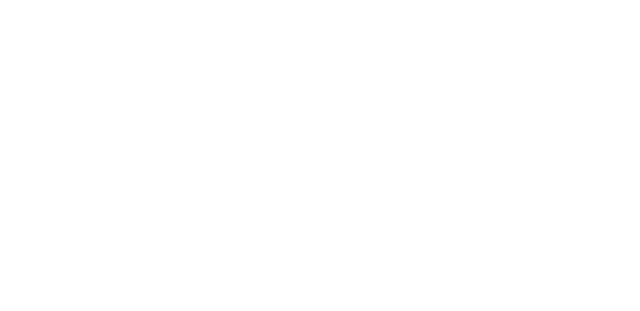
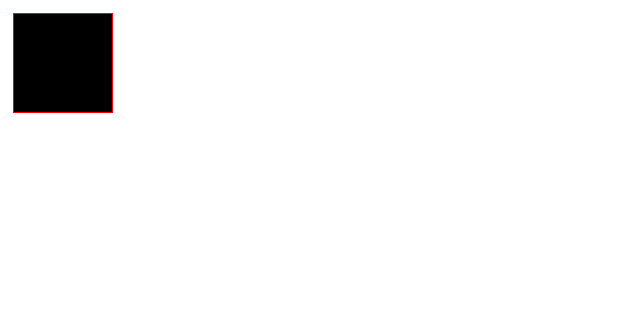
Before and after one commit to nyctef/wormsjs, a plain HTML site: page test.html in a window 1280 px wide. Shown: the whole page, without its empty margins (0-640 px from the left). Drawn offline with Linux system fonts and the light colour scheme.

Commit message:
playing around with getImageData

```diff
--- a/game.js
+++ b/game.js
@@ -2,23 +2,34 @@
 
   console.log('hi')
 
+  var canvas = document.getElementById('screen')
+  var screen = canvas.getContext('2d')
+  var gameSize = { x: canvas.width, y: canvas.height }
+
+  console.log(gameSize)
+
   // set up an fps counter
   var countFrame = (function() {
-    var frameStartTime = performance.now()
+    var lastFrameStartTime = performance.now()
+    var frameCountStartTime = performance.now()
     var frameCount = 0
 
     function logFps() {
       var now = performance.now()
-      var diffMs = now - frameStartTime
+      var diffMs = now - frameCountStartTime
       var diffSecs = diffMs / 1000
       console.log('fps: ' + frameCount / diffSecs)
 
-      frameStartTime = now
+      frameCountStartTime = now
       frameCount = 0
     }
 
     function countFrame() {
+      var thisFrameStartTime = performance.now()
+      var tdelta = thisFrameStartTime - lastFrameStartTime
+      lastFrameStartTime = thisFrameStartTime
       frameCount++
+      return tdelta
     }
 
     setInterval(logFps, 5*1000)
@@ -26,9 +37,54 @@
     return countFrame
   })()
 
+  var edgePixelData
+
+  function getEdgePixelData() {
+    var R = 0
+    var G = 1
+    var B = 2
+    var A = 3
+    var imageDataResult = screen.getImageData(0, 0, gameSize.x, gameSize.y)
+    var imageData = imageDataResult.data
+    var pixelWidth = gameSize.x * 4
+    var pixelHeight = pixelWidth * gameSize.y
+    for (var i=0; i<imageData.length; i+= 4) {
+      if (imageData[i+A] == 0) continue
+
+      if (i > pixelWidth &&
+          imageData[i-pixelWidth+A] == 0) {
+        imageData[i+R] = 255
+      } else if ((i % pixelWidth) > 0 &&
+                 imageData[i-4+A] == 0) {
+        imageData[i+R] = 255
+      } else if ((i % pixelWidth) < pixelWidth - 1 &&
+                 imageData[i+4+A] == 0) {
+        imageData[i+R] = 255
+      } else if (i < pixelHeight - pixelWidth &&
+                 imageData[i+pixelWidth+A] == 0) {
+        imageData[i+R] = 255
+      }
+
+    }
+
+    edgePixelData = imageDataResult
+  }
+
+  function update() {
+  }
+
+  function draw() {
+    screen.fillRect(5, 5, 100, 100)
+    getEdgePixelData()
+    screen.putImageData(edgePixelData, 0, 0)
+  }
+
   // define main game loop
   function loop() {
-    countFrame()
+    tdelta = countFrame()
+
+    update()
+    draw()
 
     window.requestAnimationFrame(loop)
   }
--- a/test.html
+++ b/test.html
@@ -1,8 +1,6 @@
 <html>
-    <head>
+    <body>
+        <canvas id='screen' width=200 height=300/>
         <script src='game.js' ></script>
-    </head>
-    <body>
-        <canvas id='screen' width=640 height=480/>
     </body>
 </html>
```
